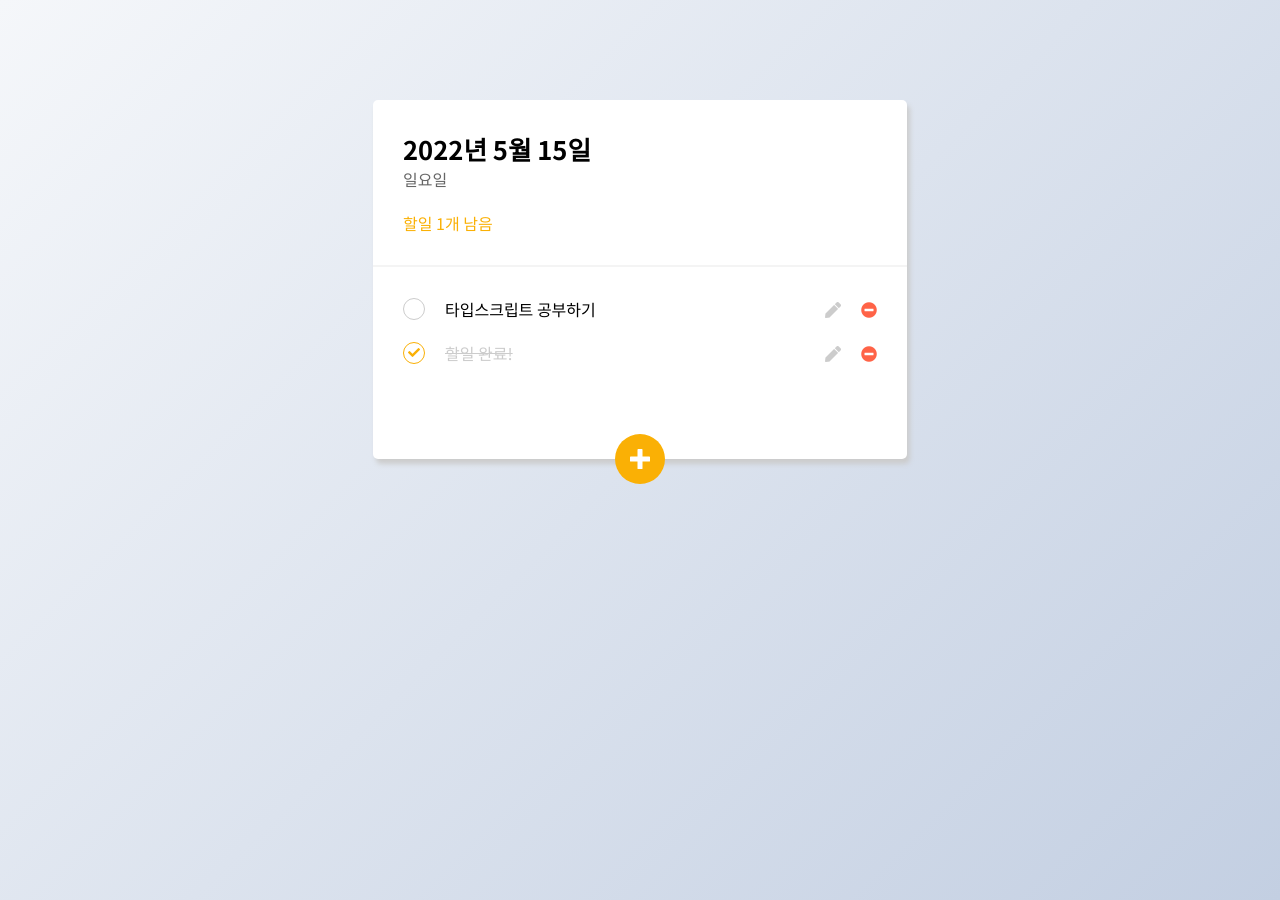
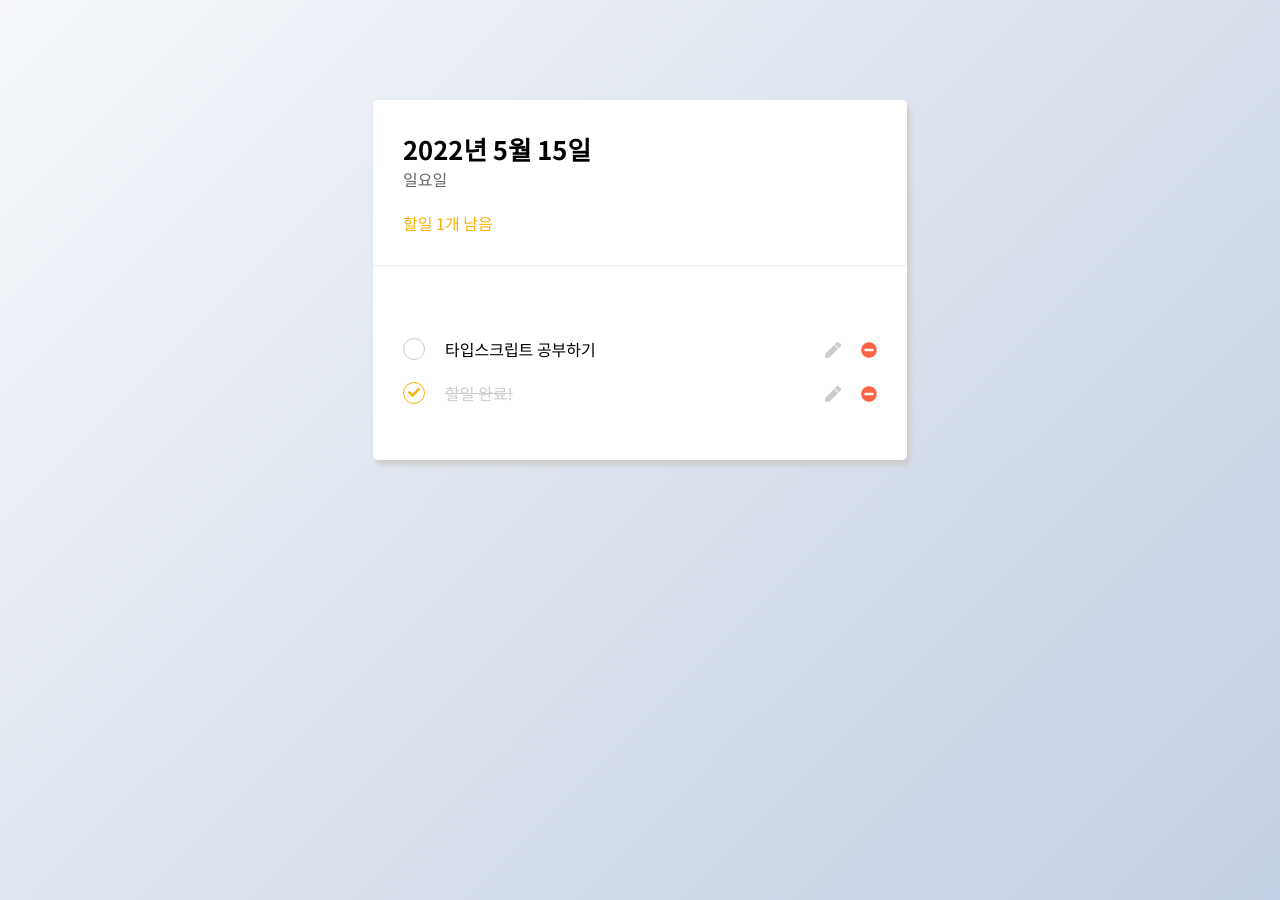
Before and after one commit to hyemin12/typescript-todo-app, a React (Create React App) app: page / in a window 1280 px wide. Built offline with nearby package versions, Linux system fonts and the light colour scheme.

Commit message:
fix: node-sass 호환성 오류 발생, 제거 후 dart sass 설치

```diff
--- a/src/App.tsx
+++ b/src/App.tsx
@@ -28,18 +28,12 @@ function App() {
   const [createMode, setCreate] = useState<boolean>(false);
 
   return (
-    <div className="App">
-      <div className="container">
-        <div className="inner">
+    <div className='App'>
+      <div className='container'>
+        <div className='inner'>
           <Header todos={todos} />
+          <TodoInsert createMode={createMode} setCreate={setCreate} todos={todos} setTodos={setTodos} />
           <TodoList todos={todos} setTodos={setTodos} />
-          <TodoInsert
-            createMode={createMode}
-            setCreate={setCreate}
-            todos={todos}
-            setTodos={setTodos}
-          />
-          <CreateBtn createMode={createMode} setCreate={setCreate} />
         </div>
       </div>
     </div>
--- a/src/components/CreateBtn.tsx
+++ /dev/null
@@ -1,16 +0,0 @@
-import { CreateModeProps } from "../type";
-
-function CreateBtn({ createMode, setCreate }: CreateModeProps) {
-  return (
-    <div
-      className="btn-create"
-      onClick={() => {
-        setCreate(!createMode);
-      }}
-    >
-      <span className={(createMode ? "create " : "") + "icon-create"}></span>
-    </div>
-  );
-}
-
-export default CreateBtn;
--- a/src/style.scss
+++ b/src/style.scss
@@ -130,6 +130,7 @@ span.btn:hover {
     // create todo
     .create-todo {
       width: 100%;
+      height: 40px;
       background-color: #fff;
       transition: 0.3s;
       opacity: 0;
```
Also changed, not shown: package.json (+4 -3 lines), 2 other files (tests, documents, lock files or other folders).
